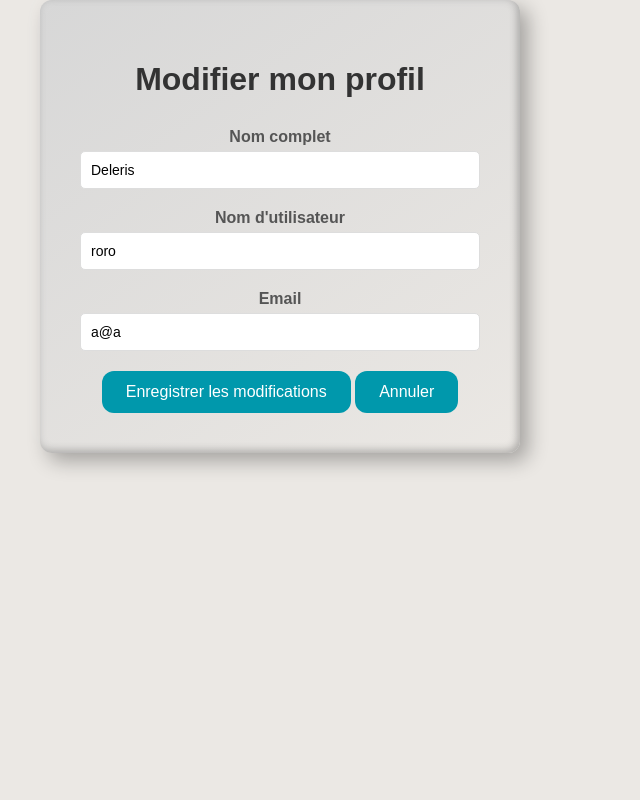
After one commit to aperrin334/hello-python-ci, a Flask app: template templates/edit_profile.html in a window 1280 px wide. The commit adds this page. Shown: the whole page, without its empty margins (0-640 px from the left). Run offline with Flask 3, Linux system fonts and the light colour scheme; the template is opened without the code that fills it: values that come from a table or form of the project are taken from there, others are empty.

Commit message:
inclusion du style du fichier css

```diff
--- /dev/null
+++ b/templates/edit_profile.html
@@ -0,0 +1,72 @@
+<!DOCTYPE html>
+<html lang="fr">
+<head>
+    <meta charset="UTF-8">
+    <meta name="viewport" content="width=device-width, initial-scale=1.0">
+    <title>Modifier le profil</title>
+    <link rel="stylesheet" href="{{ url_for('static', filename='style.css') }}">
+</head>
+<style>
+    /* Styles additionnels */
+    h1 {
+        color: #333;
+        margin-bottom: 30px;
+    }
+    .form-group {
+        margin-bottom: 20px;
+    }
+    label {
+        display: block;
+        margin-bottom: 5px;
+        font-weight: bold;
+        color: #555;
+    }
+    input[type="text"],
+    input[type="email"] {
+        width: 100%;
+        padding: 10px;
+        border: 1px solid #ddd;
+        border-radius: 5px;
+        font-size: 14px;
+        box-sizing: border-box;
+    }
+    input[type="text"]:focus,
+    input[type="email"]:focus {
+        outline: none;
+        border-color: #4CAF50;
+    }
+</style>
+<body>
+    <div class="container">
+        <h1>Modifier mon profil</h1>
+
+        {% with messages = get_flashed_messages(with_categories=true) %}
+            {% if messages %}
+                {% for category, message in messages %}
+                    <div class="alert alert-{{ category }}">{{ message }}</div>
+                {% endfor %}
+            {% endif %}
+        {% endwith %}
+
+        <form method="POST" action="{{ url_for('edit_profile') }}">
+            <div class="form-group">
+                <label for="name">Nom complet</label>
+                <input type="text" id="name" name="name" value="{{ user.name }}" required>
+            </div>
+
+            <div class="form-group">
+                <label for="username">Nom d'utilisateur</label>
+                <input type="text" id="username" name="username" value="{{ user.username }}" required>
+            </div>
+
+            <div class="form-group">
+                <label for="email">Email</label>
+                <input type="email" id="email" name="email" value="{{ user.email }}" required>
+            </div>
+
+            <button type="submit" class="btn btn-primary">Enregistrer les modifications</button>
+            <a href="{{ url_for('profile') }}" class="btn btn-secondary">Annuler</a>
+        </form>
+    </div>
+</body>
+</html>
--- a/templates/profile.html
+++ b/templates/profile.html
@@ -94,6 +94,7 @@
                 <p><b>Nom :</b> {{ user.name }}</p>
                 <p><b>Nom d'utilisateur :</b> {{ user.username }}</p>
                 <p><b>Email :</b> {{ user.email }}</p>
+                <a href="{{ url_for('edit_profile') }}" class="btn btn-edit">Modifier mon profil</a>
                 <p>
                     <b>Followers :</b> <span class="badge bg-primary">{{ user.followers_count }}</span>
                     <b>Suivi(e)s :</b> <span class="badge bg-primary">{{ user.following_count }}</span>
```
Also changed, not shown: instance/users.db.
